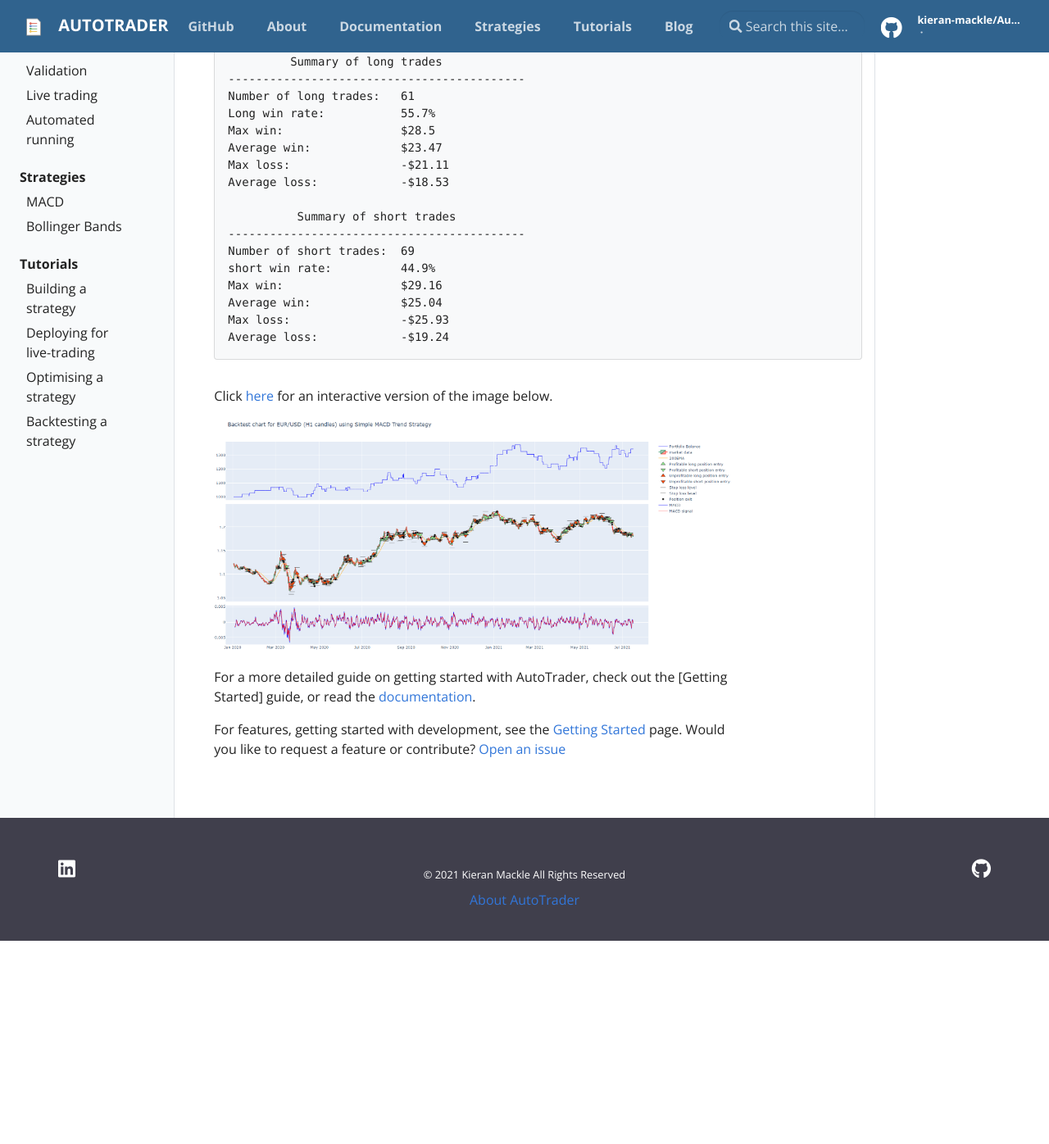
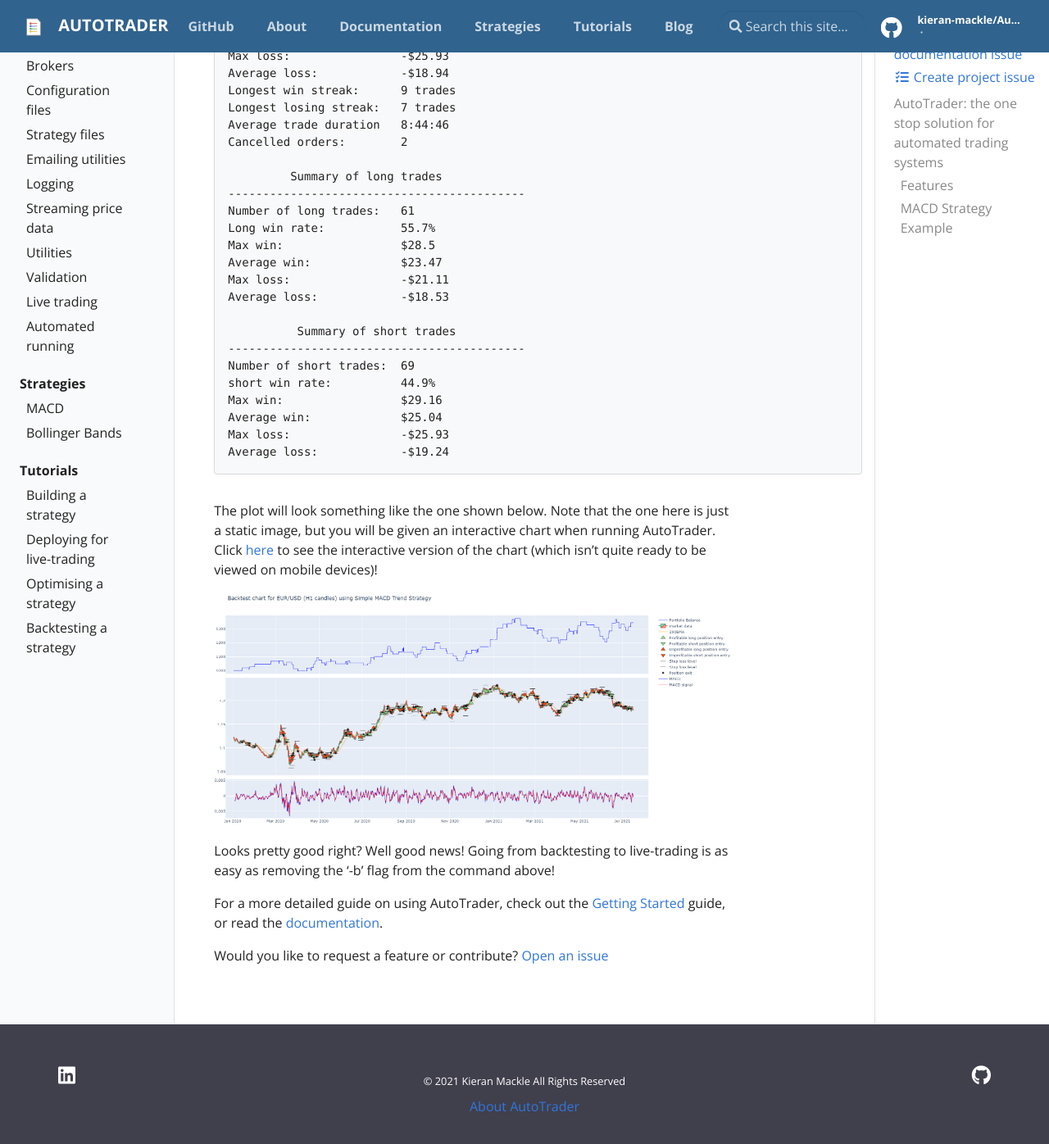
Before and after one commit to kieran-mackle/AutoTrader, a Jekyll site: the page built from docs/pages/index.md, in a window 1280 px wide and 1400 px high, scrolled down 2454 px. Shown: the top 1396 px of the window at 82% size. Built offline with Jekyll 4.4.1, drawn with Linux system fonts in a browser that asks for light colours; before the commit the page ends 3602 px from its top, so only the background shows below that; some of the changed text lies outside the part shown.

Commit message:
Update index.md

````diff
--- a/docs/pages/index.md
+++ b/docs/pages/index.md
@@ -56,8 +56,11 @@
 As you can see, the executable here is *AutoTrader*, to which you passed four flags:
  - -c: this flag is used to specify the strategy [config](/docs/config-files) file
  - -b: this flag tells AutoTrader to run in backtest mode
- - -p: this flag
+ - -p: this flag tells AutoTrader to plot the results of the backtest onto an interactive chart
+ - -v: this flag sets the verbosity of the code - a value of 1 requests moderate verbosity.
 
+With a verbosity of 1, you will see an output similar to that shown below. As you can see, there is a detailed breakdown of traders taken during
+the backtest period.
 
 
 ```
@@ -112,14 +115,16 @@
 Average loss:            -$19.24
 ```
 
-Click [here](interactive-visualisation) for an interactive version of the image below.
+The plot will look something like the one shown below. Note that the one here is just a static image, but you will be given an interactive chart when running AutoTrader.
+Click [here](interactive-visualisation) to see the interactive version of the chart (which isn't quite ready to be viewed on mobile devices)!
 
 ![backtest-demo-plot](../assets/img/backtest-example-plot.jpg)
 
+Looks pretty good right? Well good news! Going from backtesting to live-trading is as easy as removing the '-b' flag from the command above!
 
 
-For a more detailed guide on getting started with AutoTrader, check out the [Getting Started] guide, or read the [documentation](docs).
+For a more detailed guide on using AutoTrader, check out the [Getting Started](docs/getting-started) guide, or read the [documentation](docs).
 
 
-For features, getting started with development, see the {% include doc.html name="Getting Started" path="getting-started" %} page. Would you like to request a feature or contribute?
+Would you like to request a feature or contribute?
 [Open an issue]({{ site.repo }}/issues)
````
